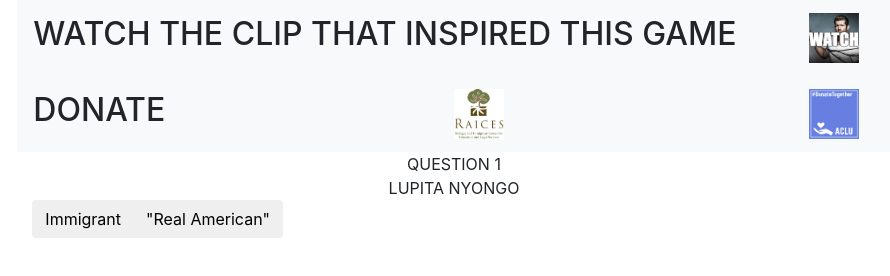
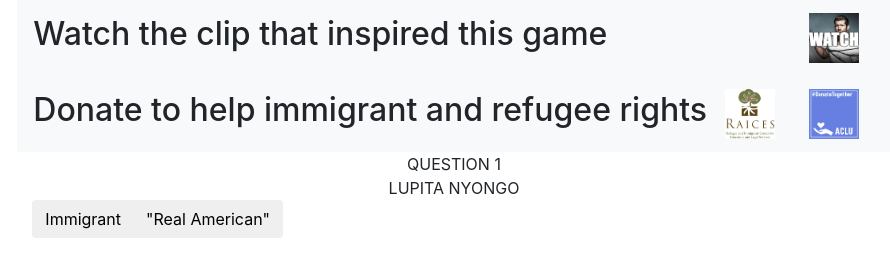
Before and after one commit to nmanderson314/TriviaGame, a plain HTML site: page index.html in a window 1280 px wide. Shown: the whole page, without its empty margins (186-1076 px from the left). Drawn offline with nearby package versions, Linux system fonts and the light colour scheme.

Commit message:
added changed wording

```diff
--- a/index.html
+++ b/index.html
@@ -17,7 +17,7 @@
     <container>
         <div class="row">
         <nav class="navbar navbar-light bg-light col-sm-8 offset-sm-2">
-            <h2>WATCH THE CLIP THAT INSPIRED THIS GAME</h2>
+            <h2>Watch the clip that inspired this game</h2>
             <a class="navbar-brand" href="https://www.youtube.com/watch?v=E9KLxtL1rxs">
                 <img src="assets/images/billy.PNG" width="50" height="50" alt="Billy On The Street Clip" data-toggle="tooltip" data-placement="bottom" title="Watch the clip that inspired this game">
             </a>
@@ -25,7 +25,7 @@
         </nav>
 
         <nav class="navbar navbar-light bg-light col-sm-8 offset-sm-2">
-            <h2>DONATE</h2>
+            <h2>Donate to help immigrant and refugee rights</h2>
             <a class="navbar-brand" href="https://www.raicestexas.org/donate/">
                 <img src="assets/images/RAICES.png" width="50" height="50" alt="RAICES" data-toggle="tooltip" data-placement="bottom" title="Donate to RAICES to help immigrant and refugee families">
             </a>
```
